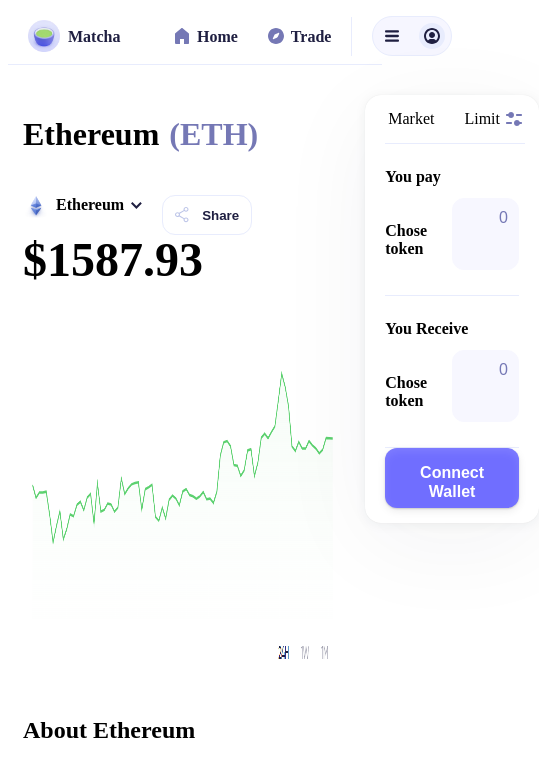
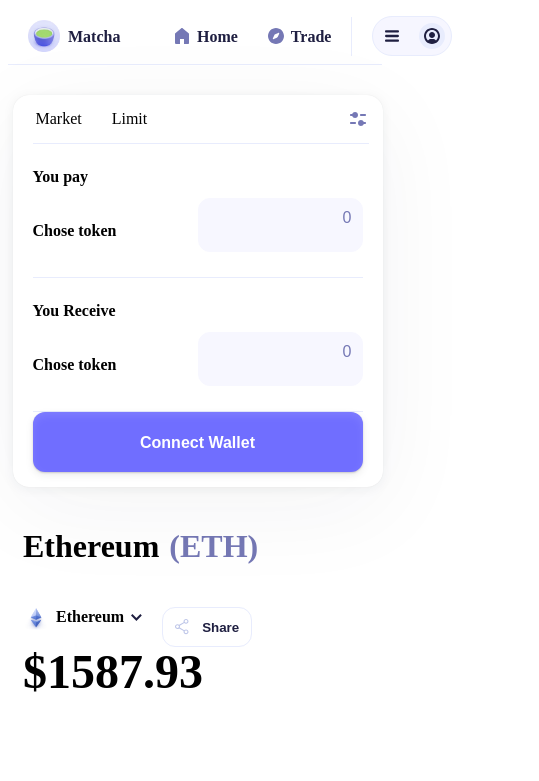
Before and after one commit to 15akash/token-pairs, a Next.js app: page / in a window 390 px wide. Shown: the top 781 px of the page, 539 px wide, since content can reach past the window. Built offline with nearby package versions, Linux system fonts and the light colour scheme.

Commit message:
mobile responsive for token-pairs

```diff
--- a/ui/sections/Content/Content.module.scss
+++ b/ui/sections/Content/Content.module.scss
@@ -23,3 +23,10 @@
         padding: 30px 10px 30px 15px !important;
     }
 }
+
+@media only screen and (max-width: 700px) {
+    .content-con {
+        flex-direction: column-reverse !important;
+        align-items: center !important;
+    }
+}
--- a/ui/sections/Content/token-pair-selector/TokenPairSelector.module.scss
+++ b/ui/sections/Content/token-pair-selector/TokenPairSelector.module.scss
@@ -40,6 +40,7 @@
         outline: none;
         width: 100%;
         padding: 15px;
+        cursor: pointer;
         margin-bottom: 10px;
         font-size: 16px;
         font-style: normal;
```
